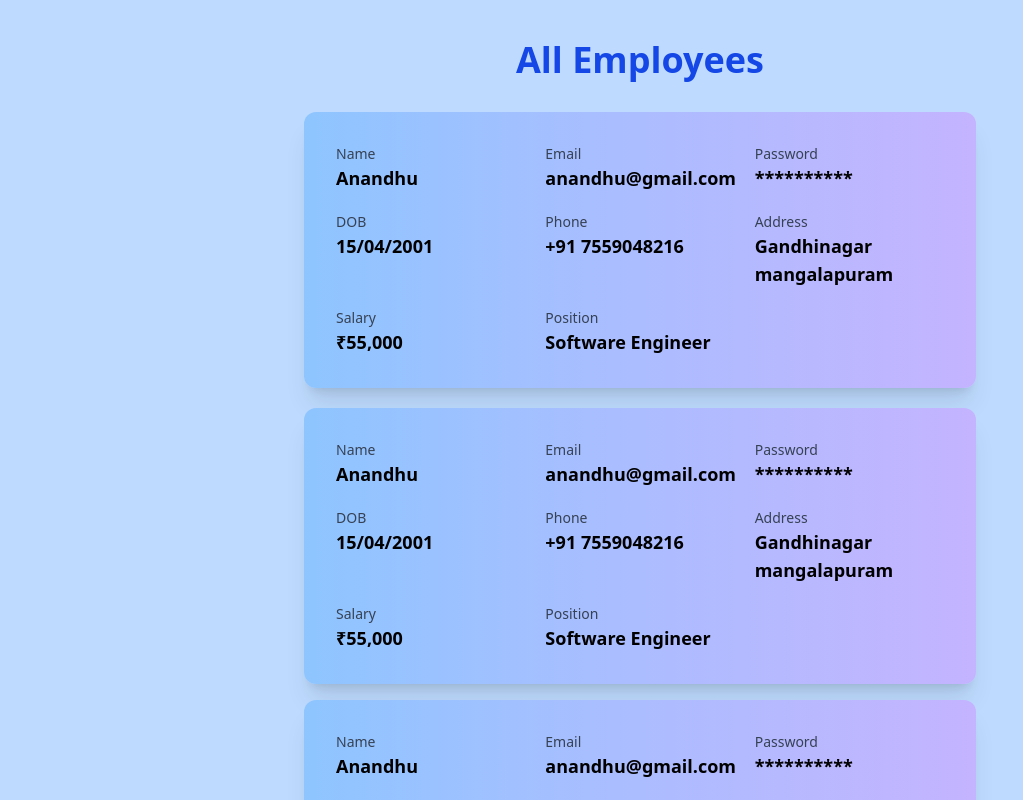
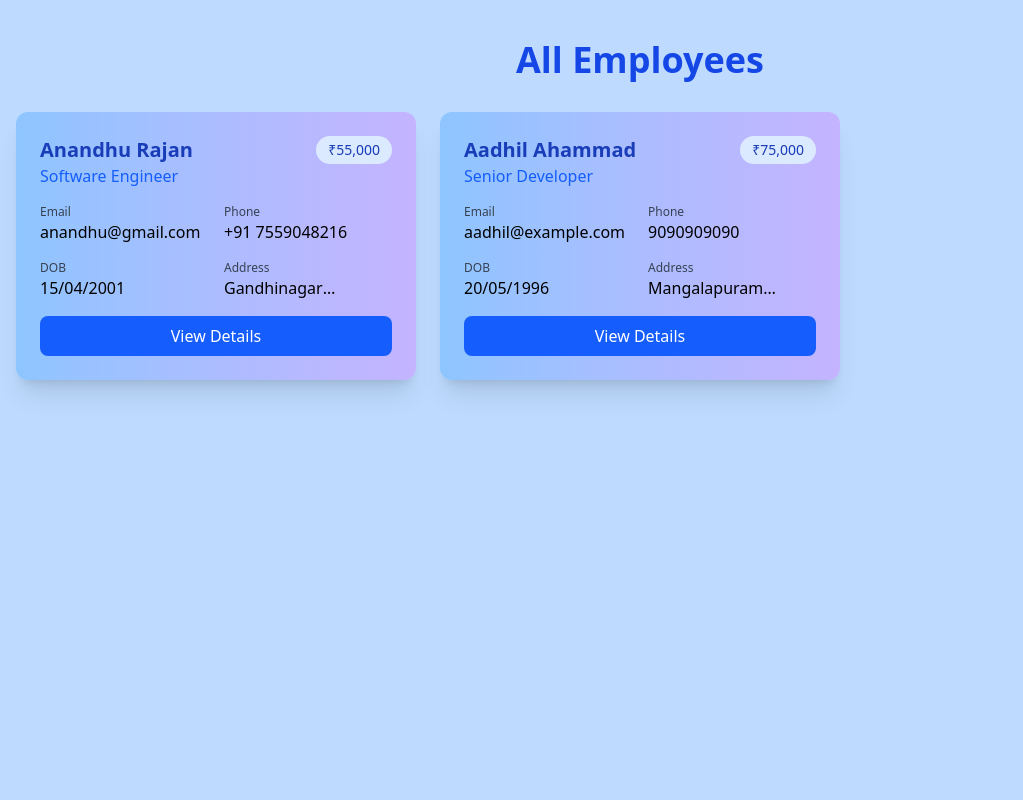
Before and after one commit to srz-anandhu/emp-client, a React (Vite) app in the folder client/: page /employees in a window 1280 px wide. Shown: the top 800 px of the page, without its empty margins (0-1023 px from the left). Built offline with nearby package versions, Linux system fonts and the light colour scheme.

Commit message:
Adding admin functionality created

```diff
--- a/client/src/App.jsx
+++ b/client/src/App.jsx
@@ -7,17 +7,19 @@ import ListEmpPage from "./pages/ListEmpPage";
 import AdminLoginPage from "./pages/AdminLoginPage";
 import AddEmpPage from "./pages/AddEmpPage";
 import AdminDashPage from "./pages/AdminDashPage";
+import AddAdminPage from "./pages/AddAdminPage";
 
 function App() {
   return (
     <BrowserRouter>
       <Routes>
-        <Route path="/admin/login" element={ <AdminLoginPage/> } />
+       {/* <Route path="/admin/login" element={ <AdminLoginPage/> } /> */}
         <Route path="/admin/addemployee" element={ <AddEmpPage /> } />
         <Route path="/admin/dashboard" element={ <AdminDashPage />} />
+        <Route path="/admin/add-admin" element={ < AddAdminPage/> } />
+        <Route path="/" element={ < AdminLoginPage /> } />
 
         {/* <Route path="/" element={<SignupForm />} /> */}
-        <Route path="/" element={<LoginForm />} />
         <Route path="/profile" element={ <ProfilePage /> } />
         <Route path="/employees" element={ <ListEmpPage /> } />
       </Routes>
--- /dev/null
+++ b/client/src/components/AddAdmin.jsx
@@ -0,0 +1,115 @@
+import axios from "axios";
+import { useState } from "react";
+import { useNavigate } from "react-router-dom";
+
+
+export default function AddAdmin() {
+
+    const navigate = useNavigate();
+
+    const [adminForm, setAdminForm] = useState({
+        name: "",
+        email:"",
+        password: ""
+    });
+
+    const [error, setError] = useState(null);
+
+    const handleChange = (e) => {
+        const {name, value} = e.target;
+        setAdminForm((prev) => (
+            {
+                ...prev, [name]: value
+            }
+        ))
+
+    }
+
+    const handleSubmit = async(e) => {
+        e.preventDefault();
+
+
+        try {
+
+            const refreshToken = localStorage.getItem("refreshToken");
+            if (!refreshToken) {
+                throw new Error("refresh token not found");
+            }
+            const response = await axios.post("http://4.247.174.131:5000/admin/create-admin", adminForm,
+                {
+                    headers: {
+                        Authorization: `Bearer ${refreshToken}`,
+                        "Content-Type":"application/json"
+                    }
+                }
+            )
+
+           if (response.data.status === 'ok') {
+            console.log(response.data.result);
+            alert("Added new admin successfully");
+            navigate("/admin/dashboard")
+           } else {
+            setError(err);
+            const backendError = response.data.error;
+            alert(backendError.message || "Adding admin failed");
+            console.error("backend err : ", backendError)
+            setError(backendError.message);
+
+           }
+
+
+        } catch(err) {
+            console.error("adding admin error:", err)
+            alert("something went wrong when connecting to server.")
+        }
+    }
+
+    return (
+        <div className="min-h-screen flex flex-col items-center  bg-blue-200">
+            <h1 className="text-4xl font-bold text-blue-800 mb-10">Add Admin</h1>
+            <div className=" bg-gradient-to-r from-blue-300 to-purple-300 w-130  bg-white shadow-lg rounded-2xl p-10">
+                <form onSubmit={handleSubmit} className="grid grid-cols-1  gap-6">
+                    <div>
+                        <label className="block text-sm font-medium text-gray-700 mb-1">Name </label>
+                        <input onChange={handleChange}
+                            type="text"
+                            name= "name"
+                            className="w-full border border-gray-200 focus:border-2 focus:outline-none rounded-md px-3 py-2"
+                            required
+                        />
+                    </div>
+
+                    <div>
+                        <label className="block text-sm font-medium text-gray-700 mb-1">Email</label>
+                        <input onChange={handleChange}
+                            type="email"
+                            name= "email"
+                            className="w-full border border-gray-200 focus:border-2 focus:outline-none rounded-md px-3 py-2"
+                            required
+                        />
+                    </div>
+
+                    <div>
+                        <label className="block text-sm font-medium text-gray-700 mb-1">Password</label>
+                        <input onChange={handleChange}
+                            type="password"
+                            name="password"
+                            className="w-full border border-gray-200 focus:border-2 focus:outline-none rounded-md px-3 py-2"
+                            required
+                        />
+                    </div>
+
+                    <div className="mt-5">
+                        <button
+                            type="submit"
+                            className="w-full bg-blue-600 text-white py-3 rounded-md font-medium hover:bg-blue-700 transition duration-300"
+                        >
+                            Add Admin
+                        </button>
+                    </div>
+                </form>
+            </div>
+
+        </div>
+    )
+}
--- a/client/src/components/AddEmploy.jsx
+++ b/client/src/components/AddEmploy.jsx
@@ -1,7 +1,9 @@
 import axios from "axios";
 import { useState } from "react";
+import { useNavigate } from "react-router-dom";
+export default function AddEmployee() {
 
-export default function AddEmployee() {
+    const navigate = useNavigate();
 
     const [employee, setEmployee] = useState({
         employee_id: "",
@@ -36,7 +38,7 @@ export default function AddEmployee() {
                 throw new Error("refresh token not found")
             }
 
-            const response = await axios.post("http://localhost:8080/admin/create", employee,
+            const response = await axios.post("http://4.247.174.131:5000/admin/create", employee,
                 {
                     headers: {
                         Authorization : `Bearer ${refreshToken}`,
@@ -49,6 +51,7 @@ export default function AddEmployee() {
 
                  console.log(employee);
             alert("added employee successfully")
+            navigate("/admin/dashboard")
             } else {
                 // backend responded with status = not ok
                 const backendError = response.data.error;
--- a/client/src/components/AdminDash.jsx
+++ b/client/src/components/AdminDash.jsx
@@ -21,7 +21,7 @@ export default function AdminDash() {
                 </button>
 
                 <button
-                    onClick={() => navigate("/employees")}
+                    // onClick={() => navigate("/employees")}
                     className="w-full bg-blue-500 text-white py-3 rounded-xl hover:bg-blue-700 transition mb-4"
                 >
                     ✏️ Update Employee Details
@@ -35,7 +35,7 @@ export default function AdminDash() {
                 </button>
 
                 <button
-                    onClick={() => navigate("/employees")}
+                    onClick={() => navigate("/admin/add-admin")}
                     className="w-full bg-blue-500 text-white py-3 rounded-xl hover:bg-blue-700 transition"
                 >
                     👤 Add New Admin
--- a/client/src/components/AdminLogin.jsx
+++ b/client/src/components/AdminLogin.jsx
@@ -25,7 +25,7 @@ export default function AdminLogin() {
 
         try {
 
-            const response = await axios.post("http://localhost:8080/admin/login",
+            const response = await axios.post("http://4.247.174.131:5000/admin/login",
                 adminFormData,
                 {
                     headers : {
--- a/client/src/components/ListEmp.jsx
+++ b/client/src/components/ListEmp.jsx
@@ -1,129 +1,90 @@
-import { useState } from "react"
+import { useState, useEffect } from "react";
 import { useNavigate } from "react-router-dom";
-
 export default function ListEmp() {
-
     const navigate = useNavigate();
-
-    const [user, setUser] = useState(null);
+    const [employees, setEmployees] = useState([]); // Changed from single user to array
     const [loading, setLoading] = useState(true);
 
+    // Mock data - replace with actual API call
+    useEffect(() => {
+        const mockEmployees = [
+            {
+                id:1,
+                employee_id: "SRZEEE555",
+                name: "Anandhu Rajan",
+                email: "anandhu@gmail.com",
+                dob: "15/04/2001",
+                phone: "+91 7559048216",
+                address: "Gandhinagar mangalapuram",
+                salary: "₹55,000",
+                position: "Software Engineer"
+            },
+            {
+                id: 2,
+                name: "Aadhil Ahammad",
+                email: "aadhil@example.com",
+                dob: "20/05/1996",
+                phone: "9090909090",
+                address: "Mangalapuram Gandhinagar",
+                salary: "₹75,000",
+                position: "Senior Developer"
+            },
+            // Add more employees as needed
+        ];
+        setEmployees(mockEmployees);
+        setLoading(false);
+    }, []);
+
+    if (loading) return <div>Loading...</div>;
+
     return (
-        // want to show employees by looping..now its a dummy data from profile page
-               <div className="w-full bg-blue-200 min-h-screen flex flex-col items-center py-10">
+        <div className="w-full bg-blue-200 min-h-screen py-10 px-4">
+            <h1 className="text-4xl font-bold text-blue-700 mb-8 text-center">All Employees</h1>
 
-            <h1 className="text-4xl font-bold text-blue-700 mb-8">All Employees</h1>
+            {/* Employee Grid */}
+            <div className="grid grid-cols-1 md:grid-cols-2 lg:grid-cols-3 gap-6 max-w-7xl mx-auto">
+                {employees.map((emp) => (
+                    <div key={emp.id} className="bg-gradient-to-r from-blue-300 to-violet-300 rounded-xl shadow-xl p-6 hover:shadow-2xl transition-shadow">
+                        <div className="space-y-4">
+                            <div className="flex justify-between items-start">
+                                <div>
+                                    <h2 className="font-bold text-xl text-blue-800">{emp.name}</h2>
+                                    <p className="text-blue-600">{emp.position}</p>
+                                </div>
+                                <span className="bg-blue-100 text-blue-800 px-3 py-1 rounded-full text-sm font-medium">
+                                    {emp.salary}
+                                </span>
+                            </div>
 
-            {/* Profile Card */}
-            <div className="bg-gradient-to-r from-blue-300 to-violet-300 rounded-xl shadow-xl p-8 w-full max-w-2xl mb-5">
-                <div className="grid sm:grid-cols-3 gap-5">
+                            <div className="grid grid-cols-2 gap-4">
                                 <div>
-                        <p className="text-gray-700 text-sm">Name</p>
-                        <h2 className="font-semibold text-lg">Anandhu</h2>
+                                    <p className="text-gray-700 text-xs">Email</p>
+                                    <p className="font-medium">{emp.email}</p>
                                 </div>
                                 <div>
-                        <p className="text-gray-700 text-sm">Email</p>
-                        <h2 className="font-semibold text-lg">anandhu@gmail.com</h2>
+                                    <p className="text-gray-700 text-xs">Phone</p>
+                                    <p className="font-medium">{emp.phone}</p>
                                 </div>
                                 <div>
-                        <p className="text-gray-700 text-sm">Password</p>
-                        <h2 className="font-semibold text-lg">**********</h2>
+                                    <p className="text-gray-700 text-xs">DOB</p>
+                                    <p className="font-medium">{emp.dob}</p>
                                 </div>
                                 <div>
-                        <p className="text-gray-700 text-sm">DOB</p>
-                        <h2 className="font-semibold text-lg">15/04/2001</h2>
-                    </div>
-                    <div>
-                        <p className="text-gray-700 text-sm">Phone</p>
-                        <h2 className="font-semibold text-lg">+91 7559048216</h2>
-                    </div>
-                    <div>
-                        <p className="text-gray-700 text-sm">Address</p>
-                        <h2 className="font-semibold text-lg">Gandhinagar mangalapuram</h2>
-                    </div>
-                    <div>
-                        <p className="text-gray-700 text-sm">Salary</p>
-                        <h2 className="font-semibold text-lg">₹55,000</h2>
-                    </div>
-                    <div>
-                        <p className="text-gray-700 text-sm">Position</p>
-                        <h2 className="font-semibold text-lg">Software Engineer</h2>
-                    </div>
-                </div>
-            </div>
-            <div className="bg-gradient-to-r from-blue-300 to-violet-300 rounded-xl shadow-xl p-8 w-full max-w-2xl mb-4">
-                <div className="grid sm:grid-cols-3 gap-5">
-                    <div>
-                        <p className="text-gray-700 text-sm">Name</p>
-                        <h2 className="font-semibold text-lg">Anandhu</h2>
-                    </div>
-                    <div>
-                        <p className="text-gray-700 text-sm">Email</p>
-                        <h2 className="font-semibold text-lg">anandhu@gmail.com</h2>
-                    </div>
-                    <div>
-                        <p className="text-gray-700 text-sm">Password</p>
-                        <h2 className="font-semibold text-lg">**********</h2>
-                    </div>
-                    <div>
-                        <p className="text-gray-700 text-sm">DOB</p>
-                        <h2 className="font-semibold text-lg">15/04/2001</h2>
-                    </div>
-                    <div>
-                        <p className="text-gray-700 text-sm">Phone</p>
-                        <h2 className="font-semibold text-lg">+91 7559048216</h2>
-                    </div>
-                    <div>
-                        <p className="text-gray-700 text-sm">Address</p>
-                        <h2 className="font-semibold text-lg">Gandhinagar mangalapuram</h2>
-                    </div>
-                    <div>
-                        <p className="text-gray-700 text-sm">Salary</p>
-                        <h2 className="font-semibold text-lg">₹55,000</h2>
-                    </div>
-                    <div>
-                        <p className="text-gray-700 text-sm">Position</p>
-                        <h2 className="font-semibold text-lg">Software Engineer</h2>
-                    </div>
-                </div>
-            </div>
-            <div className="bg-gradient-to-r from-blue-300 to-violet-300 rounded-xl shadow-xl p-8 w-full max-w-2xl">
-                <div className="grid sm:grid-cols-3 gap-5">
-                    <div>
-                        <p className="text-gray-700 text-sm">Name</p>
-                        <h2 className="font-semibold text-lg">Anandhu</h2>
-                    </div>
-                    <div>
-                        <p className="text-gray-700 text-sm">Email</p>
-                        <h2 className="font-semibold text-lg">anandhu@gmail.com</h2>
-                    </div>
-                    <div>
-                        <p className="text-gray-700 text-sm">Password</p>
-                        <h2 className="font-semibold text-lg">**********</h2>
-                    </div>
-                    <div>
-                        <p className="text-gray-700 text-sm">DOB</p>
-                        <h2 className="font-semibold text-lg">15/04/2001</h2>
-                    </div>
-                    <div>
-                        <p className="text-gray-700 text-sm">Phone</p>
-                        <h2 className="font-semibold text-lg">+91 7559048216</h2>
-                    </div>
-                    <div>
-                        <p className="text-gray-700 text-sm">Address</p>
-                        <h2 className="font-semibold text-lg">Gandhinagar mangalapuram</h2>
-                    </div>
-                    <div>
-                        <p className="text-gray-700 text-sm">Salary</p>
-                        <h2 className="font-semibold text-lg">₹55,000</h2>
-                    </div>
-                    <div>
-                        <p className="text-gray-700 text-sm">Position</p>
-                        <h2 className="font-semibold text-lg">Software Engineer</h2>
-                    </div>
+                                    <p className="text-gray-700 text-xs">Address</p>
+                                    <p className="font-medium line-clamp-1">{emp.address}</p>
                                 </div>
                             </div>
 
+                            <button
+                                className="w-full bg-blue-600 hover:bg-blue-700 text-white py-2 rounded-lg transition-colors"
+                                onClick={() => navigate(`/employee/${emp.id}`)}
+                            >
+                                View Details
+                            </button>
                         </div>
-    )
+                    </div>
+                ))}
+            </div>
+        </div>
+    );
 }
```
Also changed, not shown: client/src/pages/AddAdminPage.jsx (added, +9 -0 lines). Lines whose indentation alone changed are shown as unchanged.
